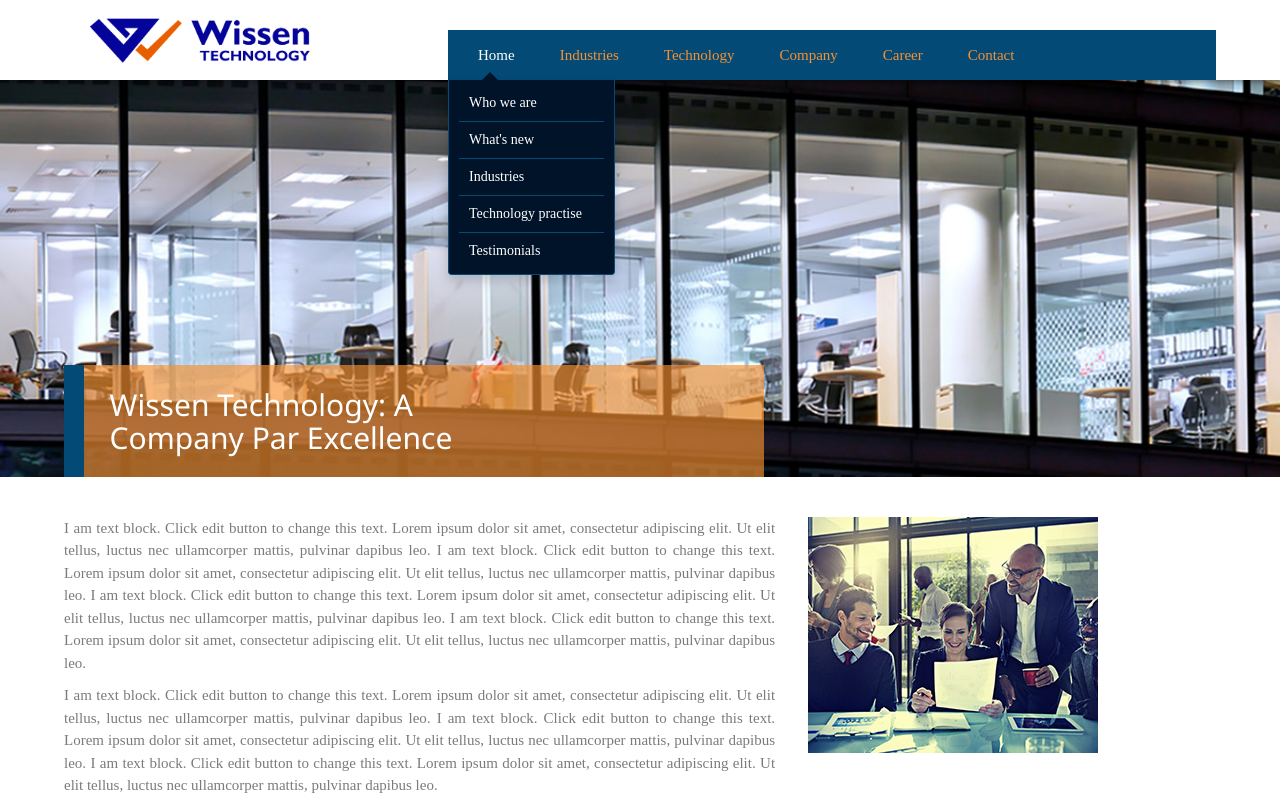
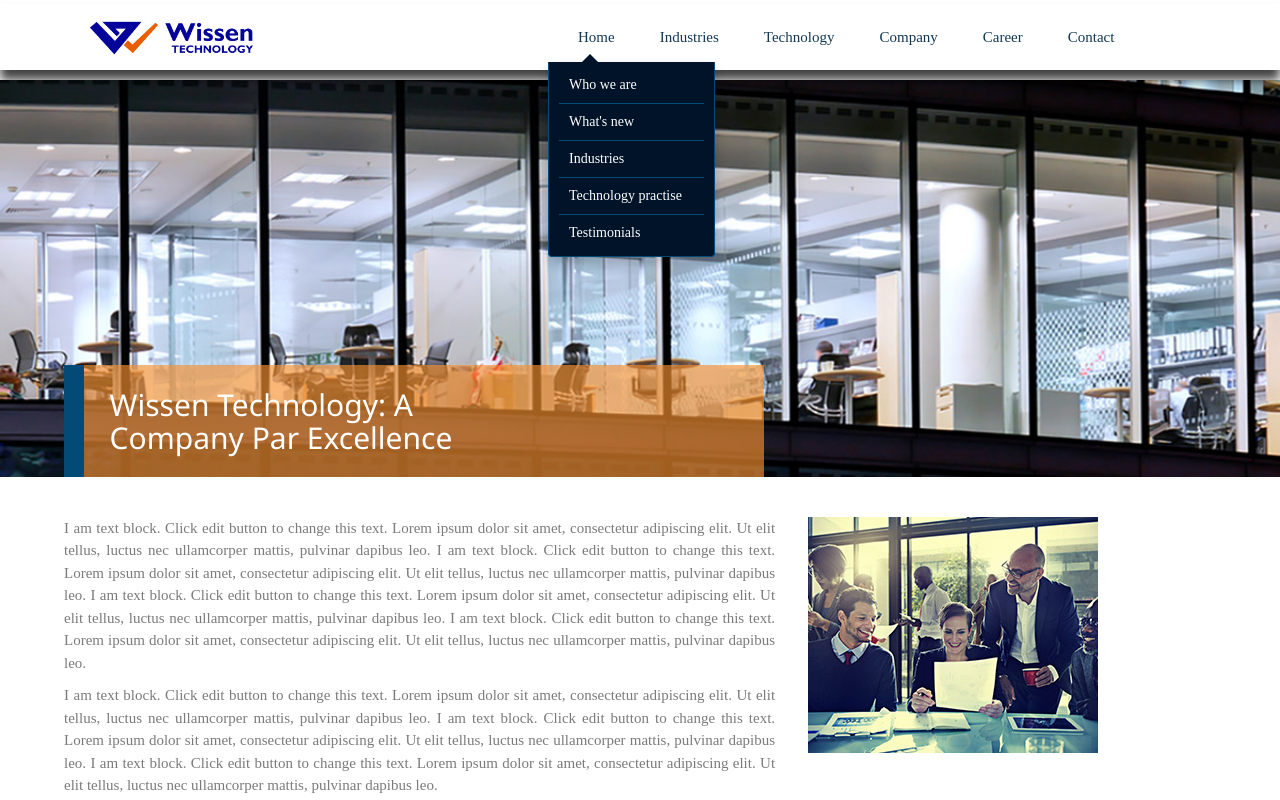
Before and after one commit to josephmathai/wissen, a plain HTML site: page company/about.html in a window 1280 px wide. Both pictures are taken after a click on the link "Home". Shown: the top 800 px of the page. Drawn offline with Linux system fonts and the light colour scheme; a web font is replaced by a local one.

Commit message:
header fix

```diff
--- a/css/main.css
+++ b/css/main.css
@@ -5,9 +5,6 @@
 .bodyStyle {
   font-family: Raleway-Regular;
   background: white !important;
-}
-.navbar-default .navbar-nav > li > a:hover, .navbar-default .navbar-nav > li > a:focus{
-    color: white !important;
 }
 .bramdImg {
   width: 200px;
@@ -41,10 +38,14 @@
   margin-top: 16px;
 }
 .mainLogoAdj {
-  height: 50px;
+  height: 37px;
 }
 ol {
   display: none !important;
+}
+
+.navbar-header {
+    max-height: 66px;
 }
 
 @media screen and (max-width: 767px) {
@@ -95,15 +96,16 @@ ol {
 }
 .navbar-custom{
   background: white;
-  box-shadow: 2px 0px 10px 0px rgba(0,0,0,0.75);
+  box-shadow: 0px 10px 10px 0px rgba(0,0,0,0.75);
   border:none;
+  top: 4px !important;
 }
 .navbar-default .navbar-nav > .open > a, .navbar-default .navbar-nav > .open > a:hover, .navbar-default .navbar-nav > .open > a:focus {
-    color: white;
+    color: #ff932a;
     background-color: transparent;
 }
 .navbar-default .navbar-nav > li > a {
-    color:#f79131;
+    color:#133855 !important;
     -o-transition:.5s;
     -ms-transition:.5s;
     -moz-transition:.5s;
@@ -122,8 +124,8 @@ ol {
   }
   .nav{
     width: 60%;
-    margin-top: 30px;
-    background:  #034A77;
+    padding: 8px 36px;
+    float: right;
   }
 }
 .nav > li{
@@ -202,7 +204,7 @@ ol {
 }
 .dropdown-menu > li > a:hover{
   background:transparent;
-  color:white;
+  color:#ff932a !important;
 }
 .dropdown-menu > li {
  padding-top:5px;
@@ -225,7 +227,7 @@ ol {
 }
 @media (max-width: 767px){
 .navbar-default .navbar-nav .open .dropdown-menu > li > a {
-    color: #f79131;
+    color: #133855 !important;
     padding-left: 10px;
     -o-transition:.5s;
     -ms-transition:.5s;
@@ -234,7 +236,7 @@ ol {
     transition:.5s;
 }
 .navbar-default .navbar-nav .open .dropdown-menu > li > a:hover{
-  color: white;
+  color: #ff932a !important;
 }
 }
 .card-lghead{
```
Also changed, not shown: index.html (+4 -1 lines).
